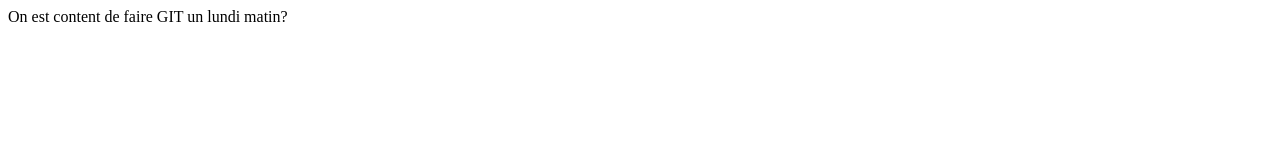
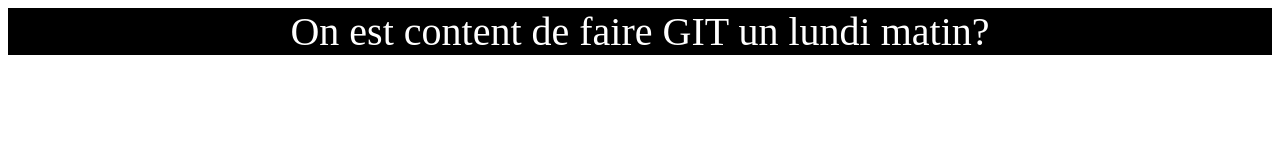
Before and after one commit to boussemart88/mon_super_projet, a plain HTML site: page index.html in a window 1280 px wide. Drawn offline with Linux system fonts and the light colour scheme.

Commit message:
Ajout de l'ID top-banner dans le css

```diff
--- a/index.html
+++ b/index.html
@@ -8,7 +8,7 @@
 </head>
 <body>
     <!-- TITRE -->
-    <div>
+    <div id="top-banner">
         On est content de faire GIT un lundi matin?
     </div>
 
--- a/style.css
+++ b/style.css
@@ -0,0 +1,6 @@
+#top-banner {
+    background-color: black;
+    color: white;
+    font-size: 2.5rem;
+    text-align: center;
+}
```
